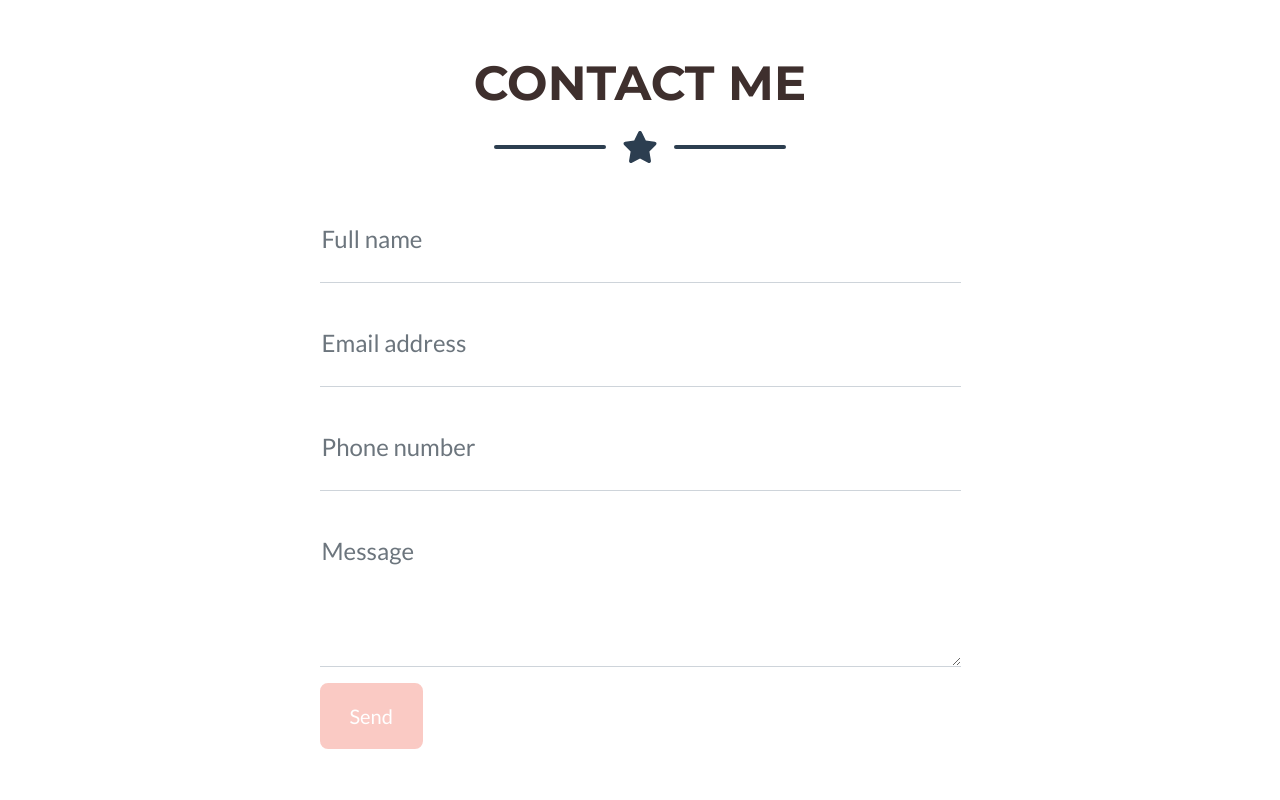
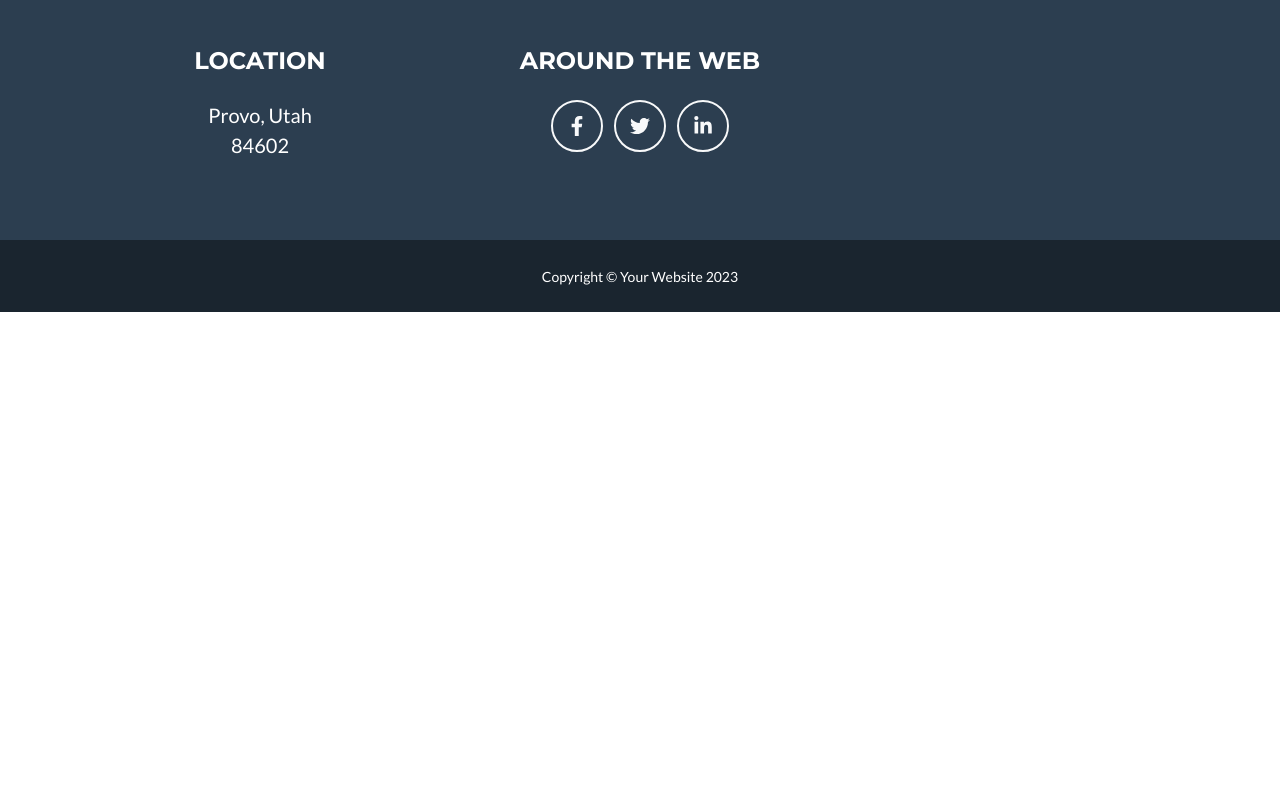
Before and after one commit to Catlover990/Catlover990., a plain HTML site: page index.html in a window 1280 px wide. Shown: the part 2680-3480 px from the top of the page. After the commit the page ends 2992 px from the top, so only its background shows below. Drawn offline with nearby package versions, Linux system fonts and the light colour scheme.

Commit message:
Update index.html

```diff
--- a/index.html
+++ b/index.html
@@ -140,76 +140,7 @@
                 </div>
             </div>
         </section>
-        <!-- Contact Section-->
-        <section class="page-section" id="contact">
-            <div class="container">
-                <!-- Contact Section Heading-->
-                <h2 class="page-section-heading text-center text-uppercase text-secondary mb-0">Contact Me</h2>
-                <!-- Icon Divider-->
-                <div class="divider-custom">
-                    <div class="divider-custom-line"></div>
-                    <div class="divider-custom-icon"><i class="fas fa-star"></i></div>
-                    <div class="divider-custom-line"></div>
-                </div>
-                <!-- Contact Section Form-->
-                <div class="row justify-content-center">
-                    <div class="col-lg-8 col-xl-7">
-                        <!-- * * * * * * * * * * * * * * *-->
-                        <!-- * * SB Forms Contact Form * *-->
-                        <!-- * * * * * * * * * * * * * * *-->
-                        <!-- This form is pre-integrated with SB Forms.-->
-                        <!-- To make this form functional, sign up at-->
-                        <!-- https://startbootstrap.com/solution/contact-forms-->
-                        <!-- to get an API token!-->
-                        <form id="contactForm" data-sb-form-api-token="API_TOKEN">
-                            <!-- Name input-->
-                            <div class="form-floating mb-3">
-                                <input class="form-control" id="name" type="text" placeholder="Enter your name..." data-sb-validations="required" />
-                                <label for="name">Full name</label>
-                                <div class="invalid-feedback" data-sb-feedback="name:required">A name is required.</div>
-                            </div>
-                            <!-- Email address input-->
-                            <div class="form-floating mb-3">
-                                <input class="form-control" id="email" type="email" placeholder="name@example.com" data-sb-validations="required,email" />
-                                <label for="email">Email address</label>
-                                <div class="invalid-feedback" data-sb-feedback="email:required">An email is required.</div>
-                                <div class="invalid-feedback" data-sb-feedback="email:email">Email is not valid.</div>
-                            </div>
-                            <!-- Phone number input-->
-                            <div class="form-floating mb-3">
-                                <input class="form-control" id="phone" type="tel" placeholder="(123) 456-7890" data-sb-validations="required" />
-                                <label for="phone">Phone number</label>
-                                <div class="invalid-feedback" data-sb-feedback="phone:required">A phone number is required.</div>
-                            </div>
-                            <!-- Message input-->
-                            <div class="form-floating mb-3">
-                                <textarea class="form-control" id="message" type="text" placeholder="Enter your message here..." style="height: 10rem" data-sb-validations="required"></textarea>
-                                <label for="message">Message</label>
-                                <div class="invalid-feedback" data-sb-feedback="message:required">A message is required.</div>
-                            </div>
-                            <!-- Submit success message-->
-                            <!---->
-                            <!-- This is what your users will see when the form-->
-                            <!-- has successfully submitted-->
-                            <div class="d-none" id="submitSuccessMessage">
-                                <div class="text-center mb-3">
-                                    <div class="fw-bolder">Form submission successful!</div>
-                                    To activate this form, sign up at
-                                    <br />
-                                    <a href="https://startbootstrap.com/solution/contact-forms">https://startbootstrap.com/solution/contact-forms</a>
-                                </div>
-                            </div>
-                            <!-- Submit error message-->
-                            <!---->
-                            <!-- This is what your users will see when there is-->
-                            <!-- an error submitting the form-->
-                            <div class="d-none" id="submitErrorMessage"><div class="text-center text-danger mb-3">Error sending message!</div></div>
-                            <!-- Submit Button-->
-                            <button class="btn btn-primary btn-xl disabled" id="submitButton" type="submit">Send</button>
-                        </form>
-                    </div>
-                </div>
-            </div>
+
         </section>
         <!-- Footer-->
         <footer class="footer text-center">
```
